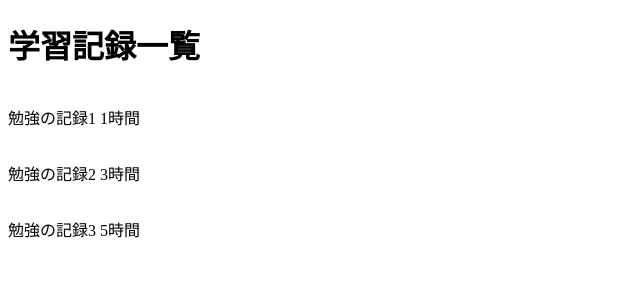
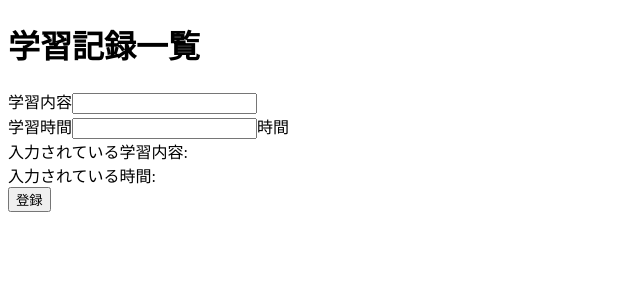
Before and after one commit to rika-hn/assignment-1, a React (Vite) app: page / in a window 1280 px wide. Shown: the top 300 px of the page, without its empty margins (0-640 px from the left). Built offline with nearby package versions, Linux system fonts and the light colour scheme.

Commit message:
一旦コミット

```diff
--- a/src/App.jsx
+++ b/src/App.jsx
@@ -1,23 +1,60 @@
-import { React } from "react";
+import React from "react";
+
+import { useState } from "react";
 
 export const App = () => {
-  const records = [
-    { title: "勉強の記録1", time: 1 },
-    { title: "勉強の記録2", time: 3 },
-    { title: "勉強の記録3", time: 5 },
-  ];
+  const [studyContent, setStudyContent] = useState("");
+  const [studyTotalTime, setStudyTotalTime] = useState("");
+
+  const [records, setRecords] = useState([]);
+
+  const onChangeStudyContent = (event) => {
+    setStudyContent(event.target.value);
+  };
+
+  const onChangeStudyTotalTime = (event) => {
+    setStudyTotalTime(event.target.value);
+  };
+
+  const onClickRegister = () => {
+    if (studyContent === "") return;
+    const newStudyContent = [...records, studyContent];
+    const newStudyTotalTime = [...records, studyTotalTime];
+    setRecords([newStudyContent], [newStudyTotalTime]);
+    setStudyContent("");
+    setStudyTotalTime("");
+  };
 
   return (
     <>
       <h1>学習記録一覧</h1>
       <div>
+        学習内容
+        <input
+          type="text"
+          value={studyContent}
+          onChange={onChangeStudyContent}
+        />
+      </div>
+      <div>
+        学習時間
+        <input
+          type="number"
+          value={studyTotalTime}
+          onChange={onChangeStudyTotalTime}
+        />
+        時間
+      </div>
+      <div>入力されている学習内容: {studyContent}</div>
+      <div>入力されている時間: {studyTotalTime}</div>
+      <div>
         {records.map((record, key) => (
           <div key={key} style={{ display: "flex" }}>
-            <p style={{ paddingRight: "4px" }}>{records[key].title}</p>
-            <p>{records[key].time}時間</p>
+            <p>{records}</p>
           </div>
         ))}
       </div>
+      <button onClick={onClickRegister}>登録</button>
     </>
   );
 };
```
